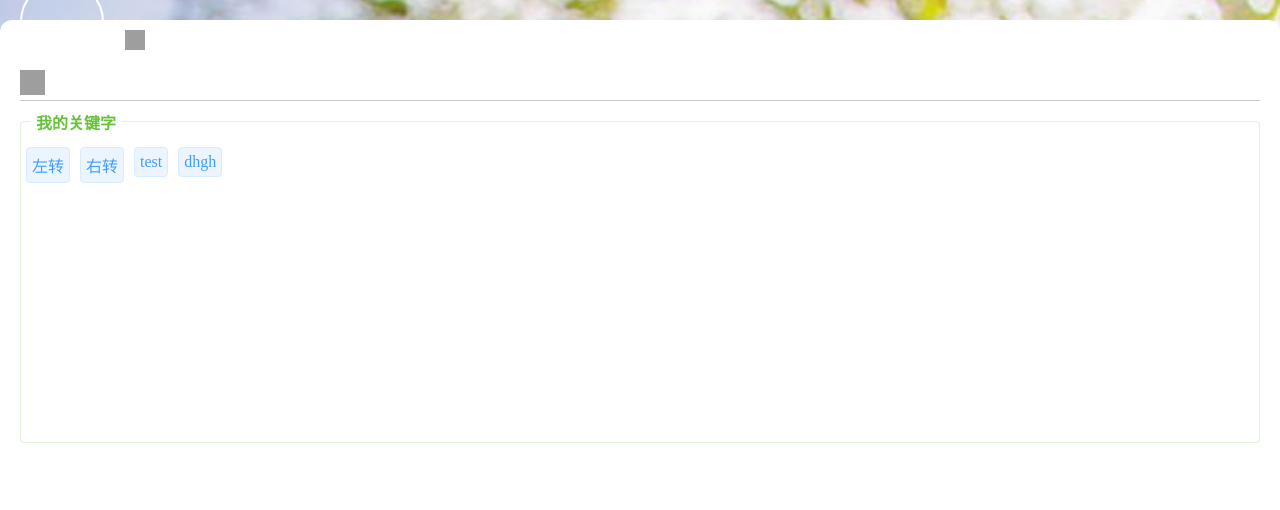
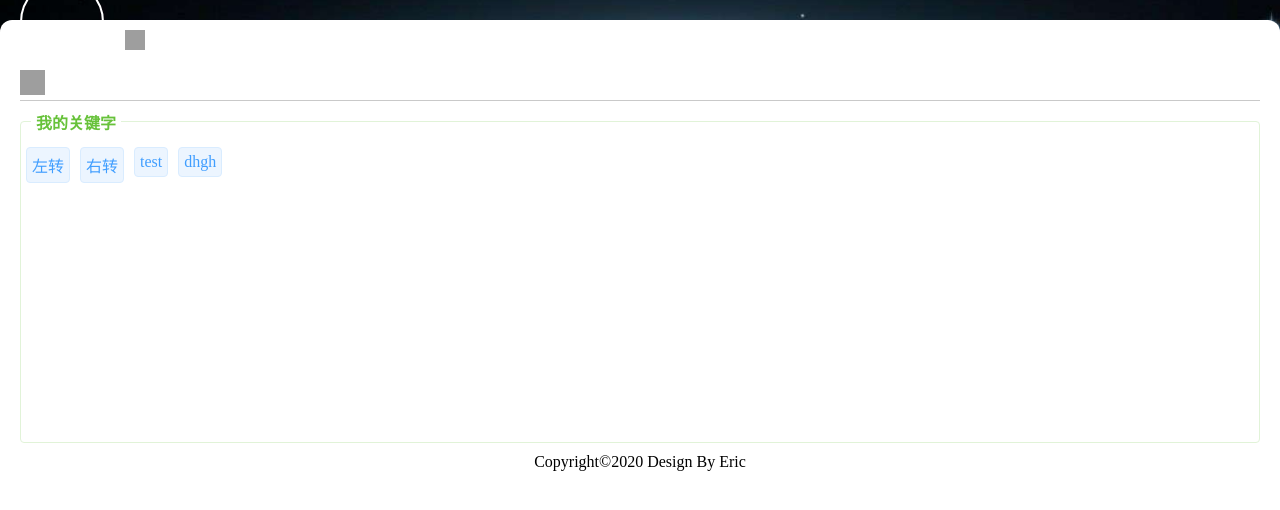
Before and after one commit to Traeric/UAV, a Django app: template UavBackend/templates/remote_pages/user_info.html in a window 1280 px wide. Shown: the part 80-590 px from the top of the page. Run offline with Django 3.2, Linux system fonts and the light colour scheme; the template is opened without the code that fills it: values that come from a table or form of the project are taken from there, others are empty; data comes from the database, SQL or seed files in the repository; both versions use the stored data as it was after the commit; grey boxes are pictures that could not be loaded.

Commit message:
1.完成了个人信息页面的底部设计 2.解决了网页侧边栏不能收缩的问题

```diff
--- a/UavBackend/templates/base.html
+++ b/UavBackend/templates/base.html
@@ -355,6 +355,9 @@
 
 <script src="{% static 'assets/js/plugin/sweetalert/sweetalert.min.js' %}"></script>
 
+<!-- 侧边栏收缩 -->
+<script src="{% static 'assets/js/plugin/jquery-ui-1.12.1.custom/jquery-ui.min.js' %}"></script>
+
 <script>
     function downloadFile() {
         swal({
--- a/UavBackend/templates/remote_pages/user_info.html
+++ b/UavBackend/templates/remote_pages/user_info.html
@@ -122,6 +122,12 @@
             margin: 5px;
             float: left;
         }
+
+        #wrap .decoration {
+            background-color: #fff;
+            text-align: center;
+            padding-top: 10px;
+        }
     </style>
 </head>
 <body>
@@ -149,6 +155,10 @@
             </div>
         </div>
     </div>
+
+    <div class="decoration">
+        Copyright&copy;2020 Design By Eric
+    </div>
 </div>
 </body>
 </html>
```
Also changed, not shown: UavBackend/db.sqlite3, UavBackend/static/images/personnel_bg.jpeg.
